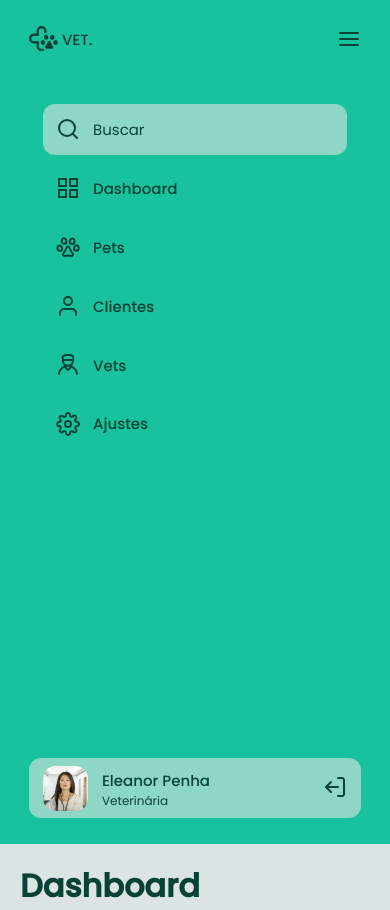
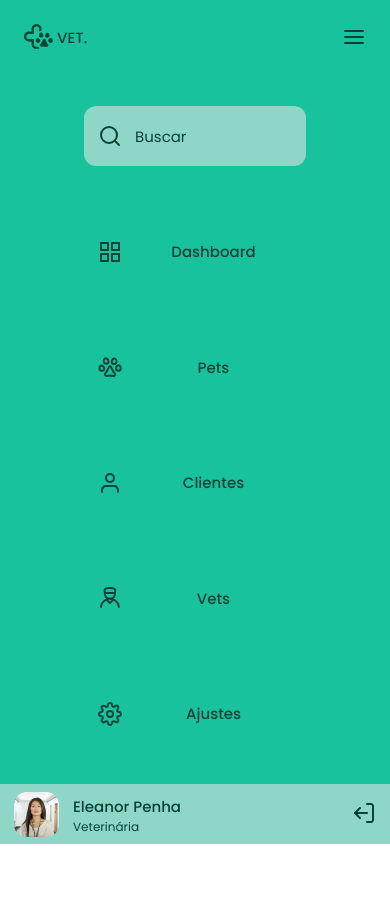
Before and after one commit to moisesggomes/rocketseat_sidebar, a plain HTML site: page index.html in a window 390 px wide. After the commit the page ends 844 px from the top, so only its background shows below. Drawn offline with Linux system fonts and the light colour scheme.

Commit message:
Make responsiveness

```diff
--- a/style.css
+++ b/style.css
@@ -43,14 +43,16 @@ aside.expanded #top {
     justify-content: space-between;
     align-items: center;
 }
-aside.expanded #top a {
+aside #top a,
+aside #top button {
     line-height: 0;
+
+    display: flex;
+    align-items: center;
 }
 aside #top button {
     background: transparent;
     border: none;
-
-    line-height: 0;
 
     cursor: pointer;
 }
@@ -185,70 +187,63 @@ main h1 {
     margin-left: 2rem;
 }
 
-@media (max-width: 768px) {
+@media (max-width: 1024px) {
     /*=====================RESET======================*/
-    * {
-        margin: 0;
-        padding: 0;
+    body {
+        flex-direction: column;
     }
-    aside {
-        width: initial;
-        min-height: initial;
+    aside[class] {
+        width: 100vw;
+        height: 7.4rem;
+        min-height: unset;
+
+        position: absolute;
+        top: 0;
+        left: 0;
 
         transition: height 200ms 0s linear;
     }
-    aside[class=""] {
-        min-width: 100vw;
-    }
-    aside.expanded #top,
-    aside[class=""] #top {
+    aside[class] #top {
         margin: 0;
-        padding: 0;
+        padding: 2.4rem;
+
+        display: flex;
+        align-items: center;
+        justify-content: space-between;
     }
     aside[class=""] #top a {
-        display: initial;
+        display: block;
     }
     aside nav {
         display: none;
     }
-
-    body {
-        min-width: 100vw;
-
-        flex-direction: column;
+    main {
+        margin-top: 7.4rem;
     }
 
     aside.expanded {
-        min-height: 100vh;
-
-        gap: 2.6rem;
+        height: 100vh;
     }
-    aside, aside.expanded {
-        height: auto;
-        padding: 2.6rem 2.9rem;
-    }
-    aside #top {
-        display: flex;
-        justify-content: space-between;
-        align-items: center;
-
-        line-height: 0;
-    }
-    aside.expanded #top {
-        margin-bottom: 2.6rem;
-    }
-    /* nav {
-        min-width: fit-content;
-    } */
     aside.expanded nav {
         display: flex;
+        gap: 0;
+    }
+    aside.expanded nav #options {
+        margin-inline: 0;
+        padding: 3.2rem 1.4rem;
+
+        display: flex;
+        flex-direction: column;
+        justify-content: space-between;
+        flex-grow: 1;
     }
     aside.expanded nav #options .option {
-        width: 100%;
         margin-inline: auto;
+        padding: 3rem 1.4rem;
     }
-    aside.expanded nav #profile {
-        min-width: fit-content;
-        border-radius: 1.2rem;
+    aside.expanded nav #options .option p {
+        flex-grow: 1;
+
+        text-align: center;
     }
 }
```
